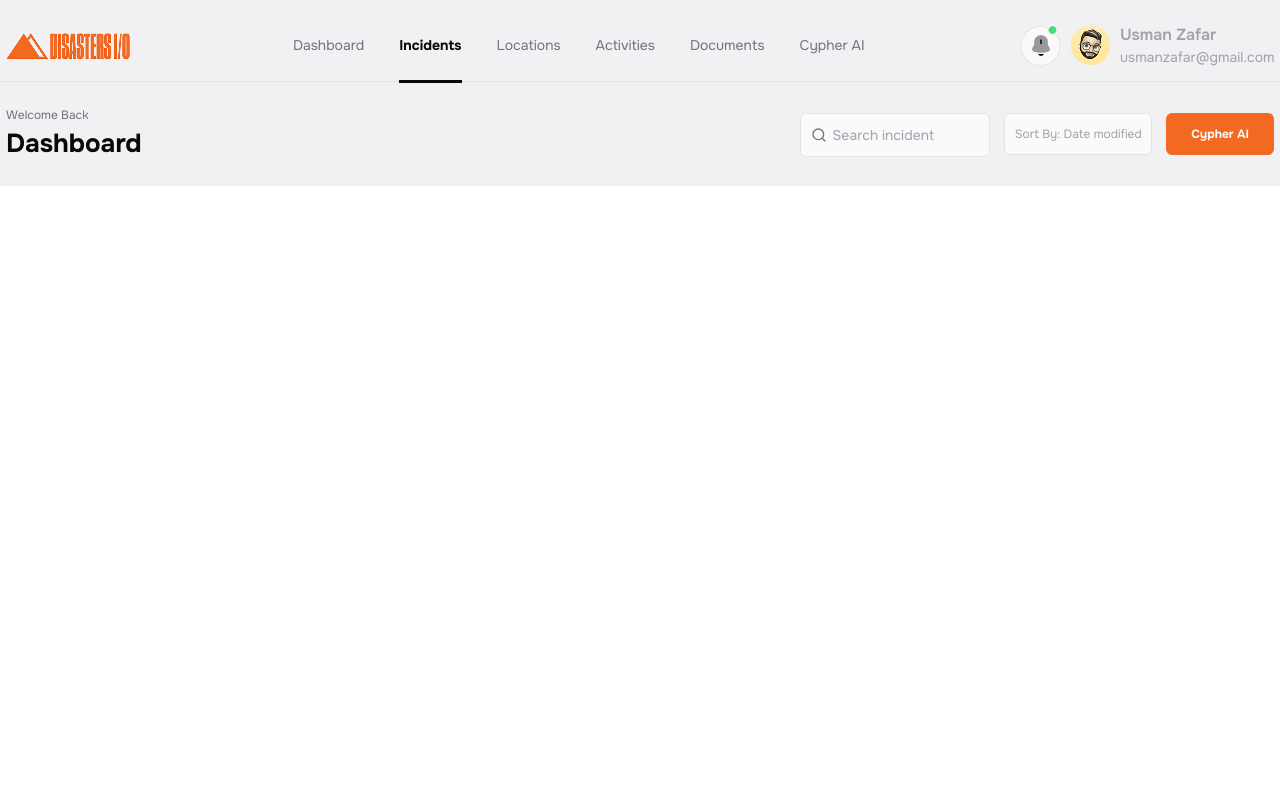
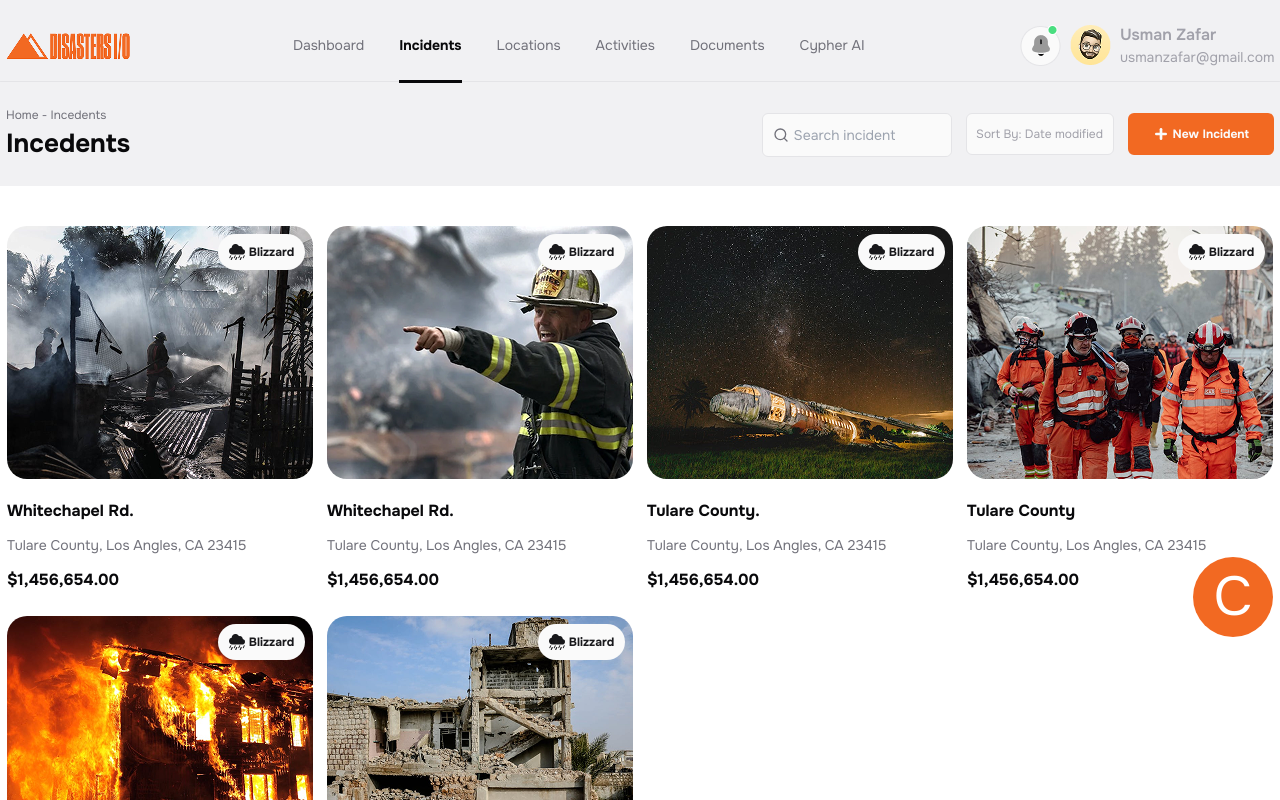
Before and after one commit to dipu59/Disasters-io, a React (Vite) app: page /incidents in a window 1280 px wide. Shown: the top 800 px of the page. Built offline with nearby package versions, Linux system fonts and the light colour scheme.

Commit message:
Incident page create with reuseable components

```diff
--- a/src/App.jsx
+++ b/src/App.jsx
@@ -3,20 +3,19 @@
 import Navbar from "./shared/navbar";
 import Navdashboard from "./shared/navdashboard";
 import Dashboard from "./components/Dashboard";
-// import Home from "./pages/Home";
-// import About from "./pages/About";
-// import Contact from "./pages/Contact";
+import Incedents from "./components/Incedents";
+import Getstarted from "./components/new incident/getstarted";
 
 function App() {
   return (
     <BrowserRouter>
       <main className="max-w-[1440px] mx-auto">
         <Navbar />
-        <Navdashboard/>
+
         <Routes>
           <Route path="/" element={<Dashboard/>} />
-          {/* <Route path="/about" element={<About />} />
-          <Route path="/contact" element={<Contact />} /> */}
+          <Route path="/incidents" element={<Incedents />} />
+          <Route path="/locations" element={<Getstarted />} />
         </Routes>
       </main>
     </BrowserRouter>
--- a/src/common/button.jsx
+++ b/src/common/button.jsx
@@ -1,8 +1,9 @@
 import { cn } from "../lib/utils";
 
-export const Button = ({ children, className }) => {
+export const Button = ({ children, className,  ...props  }) => {
   return (
     <button
+    {...props }
       className={cn(
         "font-bold text-[12px] text-[#FAFAFA] bg-[#F26922] py-[17px] px-[25px] rounded-[6px] hover:shadow-orange  active:shadow-orange   transition-all duration-300 active:scale-95 ",
         className
--- a/src/components/Dashboard.jsx
+++ b/src/components/Dashboard.jsx
@@ -7,13 +7,16 @@
 import { Camera, Image, Link } from "lucide-react";
 import { Button } from "../common/button";
 import { AnimatePresence, motion } from "framer-motion";
-function Dashboard() {
+import Navdashboard from "../shared/navdashboard";
+function Dashboard({titleText='Dashboard', buttonText=' Cypher AI', disc='Welcome Back', Icon= null, onClick }) {
   const [isOpen, setIsOpen] = useState(false);
 
   const toggoleChat = () => {
     setIsOpen(!isOpen);
   };
   return (
+    <>
+      <Navdashboard titleText={titleText} onClick={onClick} buttonText={buttonText} disc={disc} Icon={Icon} />
     <main className="max-w-[1300px] mx-auto h-auto bg-white pb-[150px] ">
       <ul className="grid md:grid-cols-2 grid-cols-1 lg:grid-cols-4 mt-[40px] mb-[77px] ">
         {DashboardInfo.map((items, i) => (
@@ -104,6 +107,7 @@
         )}
       </AnimatePresence>
     </main>
+    </>
   );
 }
 
--- /dev/null
+++ b/src/components/Incedents.jsx
@@ -0,0 +1,16 @@
+import React from "react";
+import Dashboard from "./Dashboard";
+import { Plus } from "lucide-react";
+
+function Incedents() {
+    const click = () => {
+        console.log("you Clicked The Incident Button")
+    }
+  return (
+    <section>
+      <Dashboard titleText="Incedents" Icon={Plus} buttonText=" New Incident" disc="Home - Incedents" onClick={click} />
+    </section>
+  );
+}
+
+export default Incedents;
--- /dev/null
+++ b/src/components/new incident/getstarted.jsx
@@ -0,0 +1,9 @@
+import React from 'react'
+
+function Getstarted() {
+  return (
+    <div>Getstarted</div>
+  )
+}
+
+export default Getstarted
--- a/src/shared/navdashboard.jsx
+++ b/src/shared/navdashboard.jsx
@@ -1,16 +1,16 @@
 import React from "react";
 import { Disc } from "../common/disc";
 import { Title } from "../common/title";
-import { Search } from "lucide-react";
+import { Plus, Search } from "lucide-react";
 import { Button } from "../common/button";
 
-const Navdashboard = () => {
+const Navdashboard = ({titleText='Dashboard', buttonText=' Cypher AI', disc='Welcome Back', Icon: Icon, onClick}) => {
   return (
     <main className=" bg-[#E4E4E780]/50 ">
       <div className=" max-w-[1268px] px-5 lg:px-0 mx-auto flex flex-col lg:flex-row lg:justify-between  lg:items-center pb-[23px]">
         <div className="py-4 lg:py-0">
-          <Disc className="text-[12px]">Welcome Back</Disc>
-          <Title>Dashboard</Title>
+          <Disc className="text-[12px]">{disc }</Disc>
+          <Title>{ titleText}</Title>
         </div>
         <div className="flex flex-wrap gap-[14px]  ">
           <div className="">
@@ -23,11 +23,12 @@
               />
             </div>
           </div>
-          <button className="w-[148px] h-[42px] bg-[#FAFAFA] border border-[#E4E4E7] rounded-[6px] text-[12px] text-[#A1A1AA] active:scale-95 transition-all  ">
+          <button  className="w-[148px] h-[42px] bg-[#FAFAFA] border border-[#E4E4E7] rounded-[6px] text-[12px] text-[#A1A1AA] active:scale-95 transition-all  ">
             Sort By: Date modified
           </button>
-          <Button className="lg:py-0 w-full  px-[25px] lg:h-[42px] md:w-fit ">
-            Cypher AI
+          <Button onClick={onClick} className="lg:py-0 w-full  px-[25px] lg:h-[42px] md:w-fit flex justify-center items-center gap-1 ">
+            <span> {Icon && <Plus className="w-4 h-4" strokeWidth='4px'  />}</span>
+           {buttonText}
           </Button>
         </div>
       </div>
```
